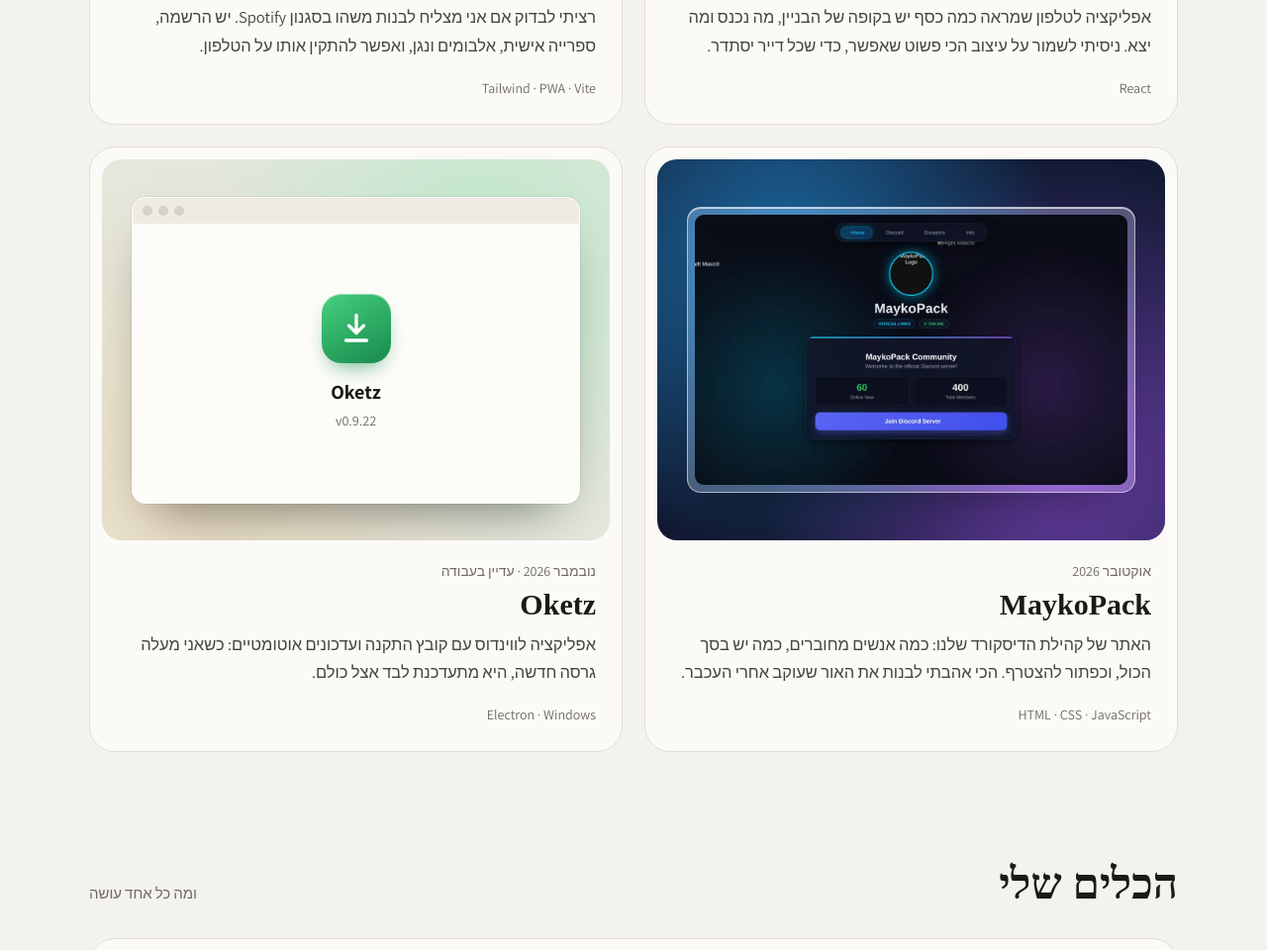
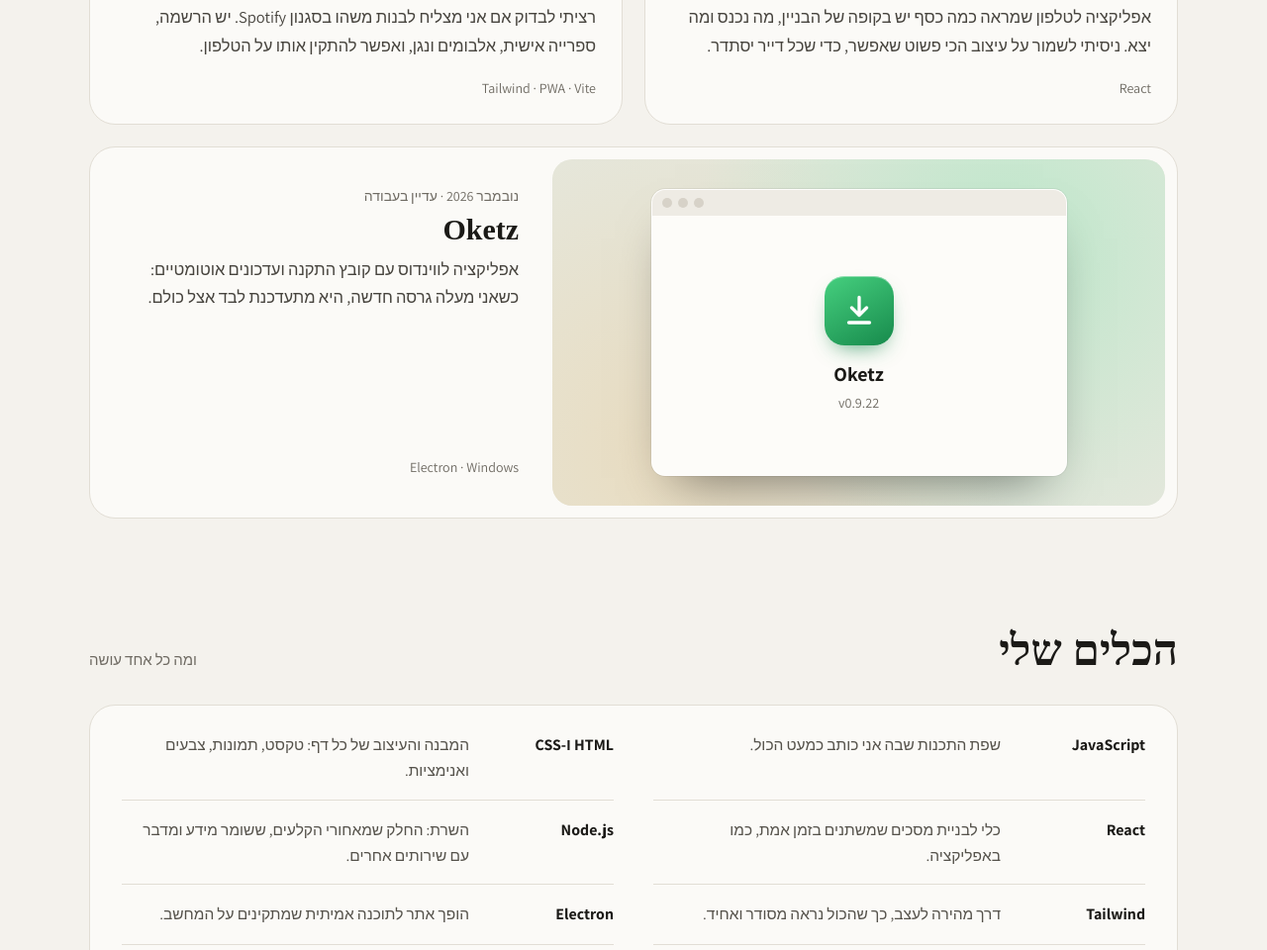
Before and after one commit to MaykoDev50/my-portfolio, a plain HTML site: page index.html in a window 1280 px wide. Shown: the part 2757-3717 px from the top of the page at 99% size. Drawn offline with Linux system fonts and the light colour scheme; a web font is replaced by a local one.

Commit message:
Remove MaykoPack
Co-Authored-By: Claude Opus 5.5 <noreply@anthropic.com>
Claude-Session: https://claude.ai/code/session_01M4JHDqYkrToyUdfeAaifGv

```diff
--- a/index.html
+++ b/index.html
@@ -156,6 +156,10 @@ img{display:block;max-width:100%}
 .tl dt{font-weight:700;font-size:16px}
 .tl dd{color:#55524b;font-size:15.5px}
 .card,.featured{scroll-margin-top:90px}
+.grid .card:last-child:nth-child(odd){grid-column:1/-1;flex-direction:row;align-items:stretch;gap:12px}
+.grid .card:last-child:nth-child(odd) .stage{flex:1.4;aspect-ratio:auto;min-height:300px}
+.grid .card:last-child:nth-child(odd) .body{flex:1;padding:26px 22px}
+.grid .card:last-child:nth-child(odd) .appwin{max-width:420px}
 
 footer{margin-top:90px;border-top:1px solid var(--line);padding:24px 0 50px;display:flex;justify-content:space-between;font-size:15px;color:var(--soft)}
 footer a{text-decoration:none}
@@ -168,6 +172,9 @@ footer a{text-decoration:none}
 @media (max-width:860px){
   .svcs{grid-template-columns:1fr;gap:12px}
   .head{flex-direction:column;gap:4px}
+  .grid .card:last-child:nth-child(odd){flex-direction:column}
+  .grid .card:last-child:nth-child(odd) .stage{min-height:0;aspect-ratio:16/11}
+  .grid .card:last-child:nth-child(odd) .body{padding:16px 8px 8px}
   .hero .links .btn{white-space:nowrap;padding:12px 16px}
   .svc{padding:22px 20px;border-radius:22px}
   .svc h3{font-size:22px}
@@ -271,7 +278,7 @@ footer a{text-decoration:none}
       <div class="svc-ic"><svg viewBox="0 0 24 24" fill="none" stroke="currentColor" stroke-width="1.8" stroke-linecap="round" stroke-linejoin="round"><path d="M3 5h18v14H3z"/><path d="M3 9h18"/><circle cx="6" cy="7" r=".6"/><circle cx="8.2" cy="7" r=".6"/></svg></div>
       <h3>אתרים</h3>
       <p>אתר לעסק, לקהילה או לאדם פרטי. נראה טוב גם במחשב וגם בטלפון, נטען מהר ועולה לאינטרנט עם כתובת משלו.</p>
-      <div class="ex">דוגמה: <a href="#p-pack">MaykoPack</a></div>
+      <div class="ex">דוגמה: האתר הזה</div>
     </div>
     <div class="svc rv">
       <div class="svc-ic"><svg viewBox="0 0 24 24" fill="none" stroke="currentColor" stroke-width="1.8" stroke-linecap="round" stroke-linejoin="round"><rect x="7" y="2.5" width="10" height="19" rx="2.5"/><path d="M11 18.5h2"/></svg></div>
@@ -307,7 +314,7 @@ footer a{text-decoration:none}
 </section>
 
 <main class="wrap" id="work">
-  <div class="head rv"><h2>עבודות</h2><span>5 פרויקטים · 2026</span></div>
+  <div class="head rv"><h2>עבודות</h2><span>4 פרויקטים · 2026</span></div>
 
   <!-- featured -->
   <article class="featured rv" id="p-gpt">
@@ -352,19 +359,6 @@ footer a{text-decoration:none}
         <h3 class="title">DiscBeat</h3>
         <p class="desc">רציתי לבדוק אם אני מצליח לבנות משהו בסגנון Spotify. יש הרשמה, ספרייה אישית, אלבומים ונגן, ואפשר להתקין אותו על הטלפון.</p>
         <div class="foot"><span class="stack">Tailwind · PWA · Vite</span></div>
-      </div>
-    </article>
-
-    <article class="card rv" id="p-pack">
-      <div class="stage">
-        <div class="wall" style="background:radial-gradient(circle at 25% 30%,#1d6fa8,transparent 60%),radial-gradient(circle at 80% 80%,#6b3fa8,transparent 60%),#121a33"></div>
-        <div class="frame"><img src="img/maykopack.webp" alt="MaykoPack" loading="lazy"></div>
-      </div>
-      <div class="body">
-        <div class="date">אוקטובר 2026</div>
-        <h3 class="title">MaykoPack</h3>
-        <p class="desc">האתר של קהילת הדיסקורד שלנו: כמה אנשים מחוברים, כמה יש בסך הכול, וכפתור להצטרף. הכי אהבתי לבנות את האור שעוקב אחרי העכבר.</p>
-        <div class="foot"><span class="stack">HTML · CSS · JavaScript</span></div>
       </div>
     </article>
 
```
Also changed, not shown: img/maykopack.webp (deleted).
